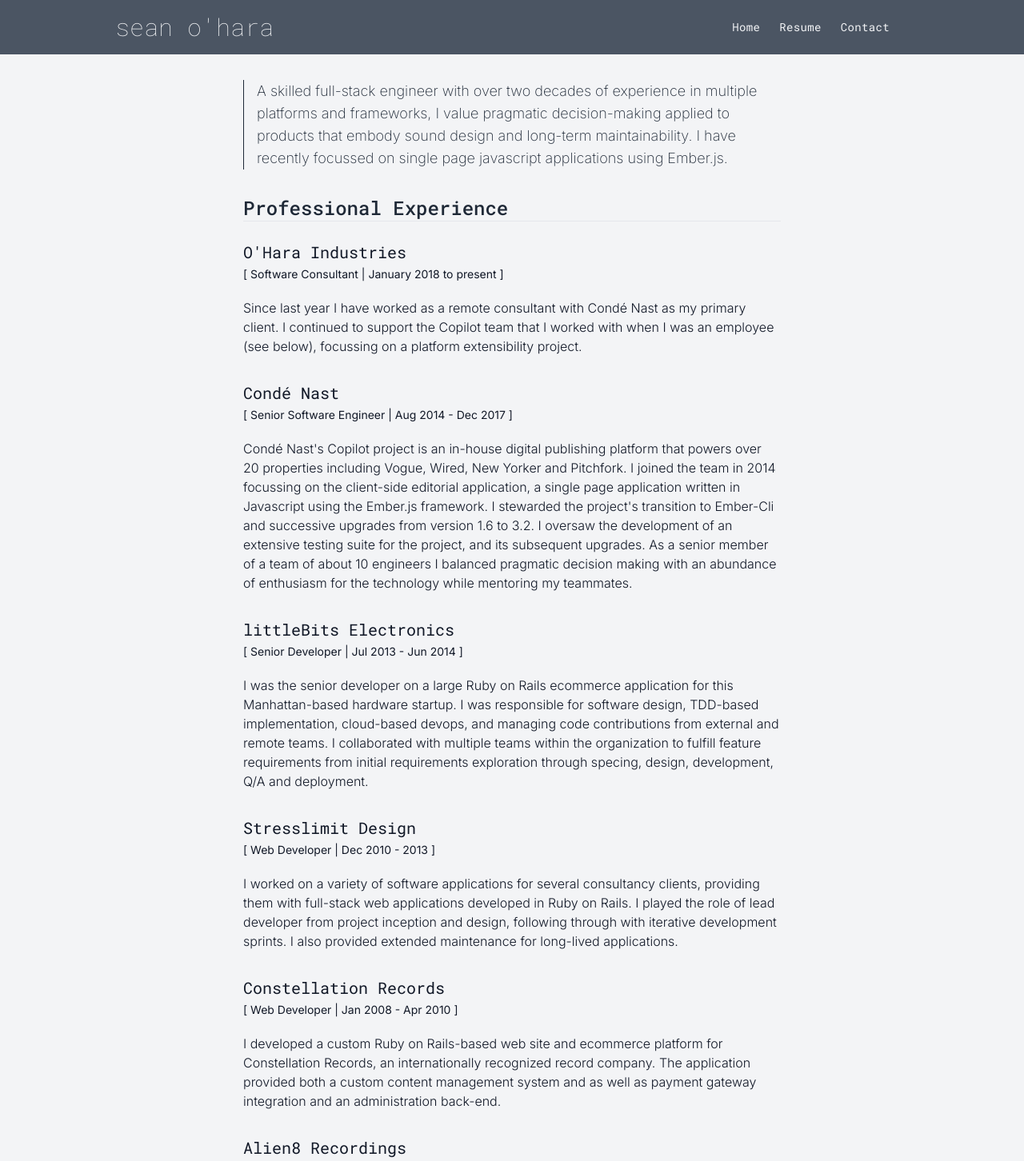
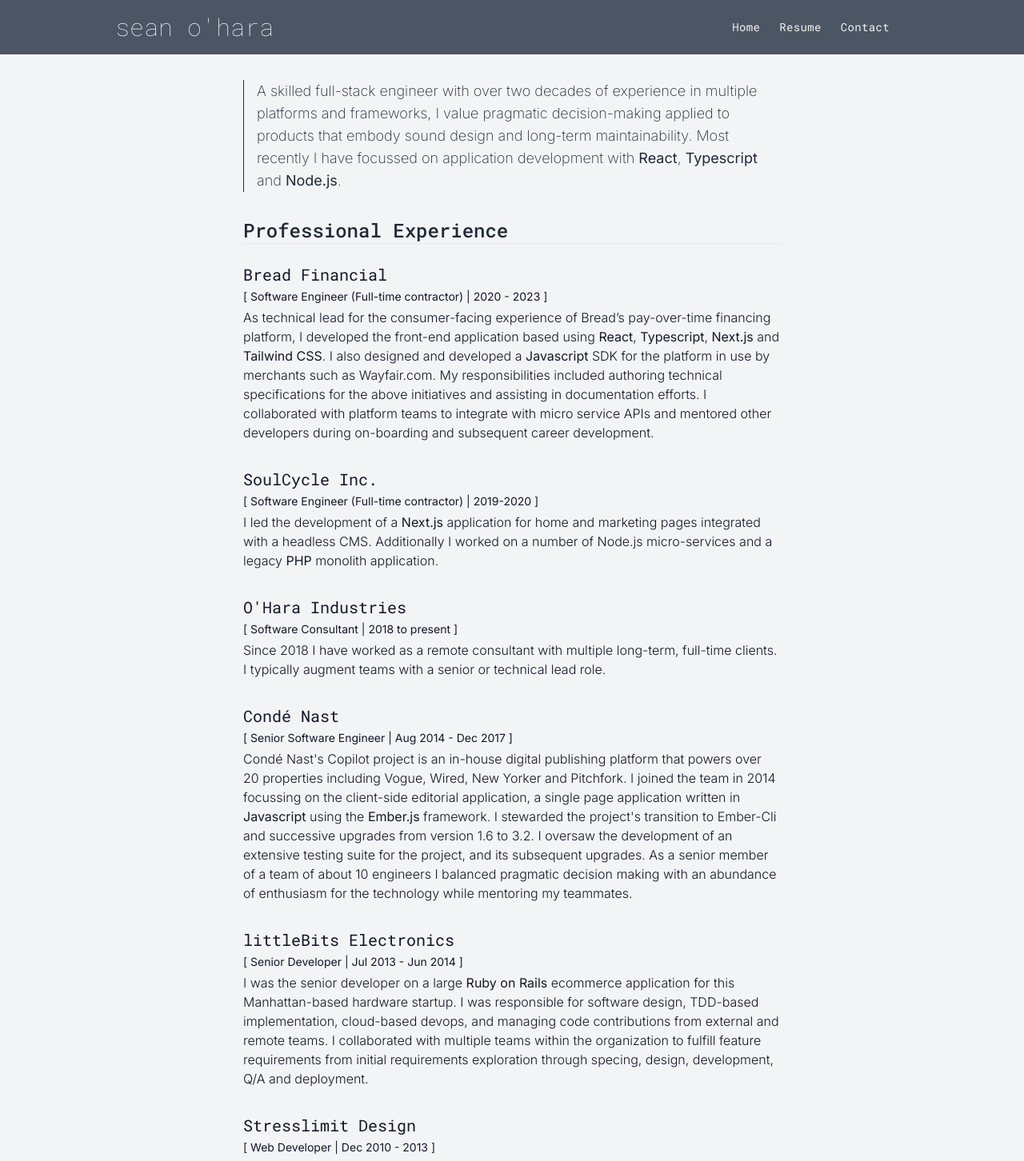
Before and after one commit to sohara/sohara.com, a Next.js app: page /resume in a window 1280 px wide. Shown: the top 1452 px of the page at 80% size. Built offline with nearby package versions, Linux system fonts and the light colour scheme.

Commit message:
Update content and style for Jan 2024 (#43)

```diff
--- a/src/app/globals.css
+++ b/src/app/globals.css
@@ -30,9 +30,7 @@
 
 /* purgecss start ignore */
 .resume h1,
-.resume h2,
-.resume h3,
-.resume h4 {
+.resume h2 {
   @apply mt-8 mb-6;
 }
 
@@ -42,6 +40,10 @@
 
 .resume blockquote {
   @apply pl-4 m-0 border-gray-800 border-l font-extralight text-lg;
+}
+
+.resume blockquote strong {
+  font-weight: 400;
 }
 
 .resume ul {
@@ -59,10 +61,15 @@
 .resume li {
   @apply text-gray-900 font-light;
 }
-.resume li strong {
+
+.resume li h3 {
   @apply block font-mono font-normal text-xl;
 }
 
 .resume li em {
   @apply not-italic block text-sm font-normal leading-loose;
 }
+
+.resume li strong {
+  font-weight: 400;
+}
--- a/src/app/page.tsx
+++ b/src/app/page.tsx
@@ -5,9 +5,11 @@
   return (
     <div className="mx-auto max-w-xl text-center ">
       <p className=" mb-8">
-        I&apos;m a web developer with over two decades of front and back end
-        experience. I currently specialize in single page javascript
-        applications.
+        A skilled full-stack engineer with over two decades of experience in
+        multiple platforms and frameworks, I value pragmatic decision-making
+        applied to products that embody sound design and long-term
+        maintainability. Most recently I have focussed on application
+        development with React, Typescript and Node.js.
       </p>
 
       <Image
--- a/src/app/resume/page.mdx
+++ b/src/app/resume/page.mdx
@@ -1,35 +1,41 @@
-> A skilled full-stack engineer with over two decades of experience in multiple platforms and frameworks, I value pragmatic decision-making applied to products that embody sound design and long-term maintainability. I have recently focussed on single page javascript applications using Ember.js.
+> A skilled full-stack engineer with over two decades of experience in multiple platforms and frameworks, I value pragmatic decision-making applied to products that embody sound design and long-term maintainability. Most recently I have focussed on application development with **React**, **Typescript** and **Node.js**.
 
 ## Professional Experience
 
-- **O'Hara Industries**
-  _[ Software Consultant | January 2018 to present ]_
+- ### Bread Financial
+  _[ Software Engineer (Full-time contractor) | 2020 - 2023 ]_
+  As technical lead for the consumer-facing experience of Bread’s pay-over-time financing platform, I
+  developed the front-end application based using **React**, **Typescript**,  **Next.js** and **Tailwind CSS**.
+  I also designed and developed a **Javascript** SDK for the platform in use by merchants such as Wayfair.com.
+  My responsibilities included authoring technical specifications for the above initiatives and assisting in documentation efforts.
+  I collaborated with platform teams to integrate with micro service APIs and mentored other developers during on-boarding and subsequent career development.
 
-  Since last year I have worked as a remote consultant with Condé Nast as my primary client. I continued to support the Copilot team that I worked with when I was an employee (see below), focussing on a platform extensibility project.
+- ### SoulCycle Inc.
+  _[ Software Engineer (Full-time contractor) | 2019-2020 ]_
+  I led the development of a **Next.js** application for home and marketing pages integrated with a headless CMS. Additionally I worked on a number of Node.js micro-services and a legacy **PHP** monolith application.
 
-- **Condé Nast**
+- ### O'Hara Industries
+  _[ Software Consultant | 2018 to present ]_
+  Since 2018 I have worked as a remote consultant with multiple long-term, full-time clients. I typically augment teams with a senior or technical lead role.
+
+- ### Condé Nast
   _[ Senior Software Engineer | Aug 2014 - Dec 2017 ]_
+  Condé Nast's Copilot project is an in-house digital publishing platform that powers over 20 properties including Vogue, Wired, New Yorker and Pitchfork. I joined the team in 2014 focussing on the client-side editorial application, a single page application written in **Javascript** using the **Ember.js** framework. I stewarded the project's transition to Ember-Cli and successive upgrades from version 1.6 to 3.2. I oversaw the development of an extensive testing suite for the project, and its subsequent upgrades. As a senior member of a team of about 10 engineers I balanced pragmatic decision making with an abundance of enthusiasm for the technology while mentoring my teammates.
 
-  Condé Nast's Copilot project is an in-house digital publishing platform that powers over 20 properties including Vogue, Wired, New Yorker and Pitchfork. I joined the team in 2014 focussing on the client-side editorial application, a single page application written in Javascript using the Ember.js framework. I stewarded the project's transition to Ember-Cli and successive upgrades from version 1.6 to 3.2. I oversaw the development of an extensive testing suite for the project, and its subsequent upgrades. As a senior member of a team of about 10 engineers I balanced pragmatic decision making with an abundance of enthusiasm for the technology while mentoring my teammates.
+- ### littleBits Electronics
+  _[ Senior Developer | Jul 2013 - Jun 2014 ]_
+  I was the senior developer on a large **Ruby on Rails** ecommerce application for this Manhattan-based hardware startup. I was responsible for software design, TDD-based implementation, cloud-based devops, and managing code contributions from external and remote teams. I collaborated with multiple teams within the organization to fulfill feature requirements from initial requirements exploration through specing, design, development, Q/A and deployment.
 
-- **littleBits Electronics**
-  _[ Senior Developer | Jul 2013 - Jun 2014 ]_
-
-  I was the senior developer on a large Ruby on Rails ecommerce application for this Manhattan-based hardware startup. I was responsible for software design, TDD-based implementation, cloud-based devops, and managing code contributions from external and remote teams. I collaborated with multiple teams within the organization to fulfill feature requirements from initial requirements exploration through specing, design, development, Q/A and deployment.
-
-- **Stresslimit Design**
+- ### Stresslimit Design
   _[ Web Developer | Dec 2010 - 2013 ]_
-
   I worked on a variety of software applications for several consultancy clients, providing them with full-stack web applications developed in Ruby on Rails. I played the role of lead developer from project inception and design, following through with iterative development sprints. I also provided extended maintenance for long-lived applications.
 
-- **Constellation Records**
+- ### Constellation Records
   _[ Web Developer | Jan 2008 - Apr 2010 ]_
-
   I developed a custom Ruby on Rails-based web site and ecommerce platform for Constellation Records, an internationally recognized record company. The application provided both a custom content management system and as well as payment gateway integration and an administration back-end.
 
-- **Alien8 Recordings**
+- ### Alien8 Recordings
   _[ President and Co-Founder | Jul 1996 – 2010 ]_
-
   In addition to co-founding and operating an independent record label for over thirteen years I was responsible for the multiple iterations of the company’s web presence, developing custom e-commerce platforms in Perl, PHP and Ruby on Rails.
 
 ## Education
```
